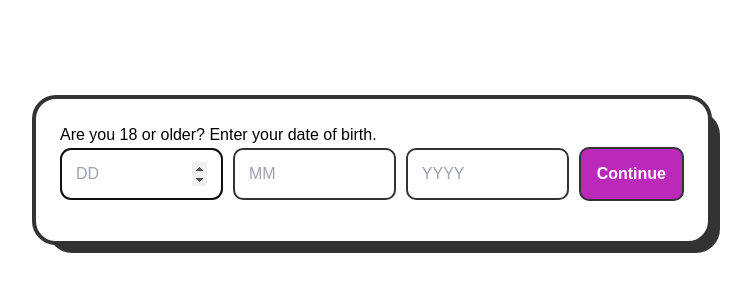
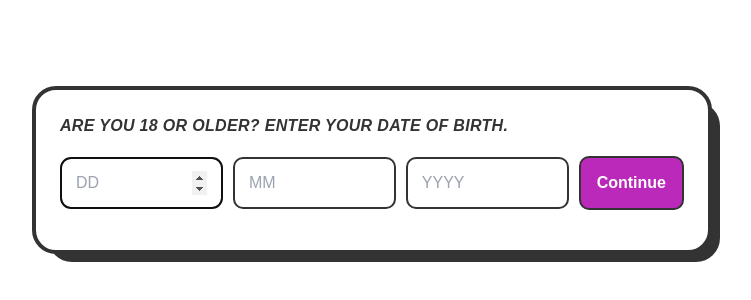
Before and after one commit to caseyclarkee/Sugar-Sale, a React (Vite) app: page /#/ in a window 1280 px wide. Shown: the part 230-530 px from the top of the page, without its empty margins (268-1019 px from the left). Built offline with nearby package versions, Linux system fonts and the light colour scheme; a web font is replaced by a local one.

Commit message:
Update agegate.css

```diff
--- a/public/agegate.css
+++ b/public/agegate.css
@@ -46,6 +46,17 @@
 }
 .error { color: #b00020; font-weight: 700; margin: 6px 0 0; }
 
+/* Heading: bold, uppercase, slightly italic, tighter tracking */
+.age-card h2,
+.age-card .title {
+  margin: 0 0 18px;
+  font-weight: 900;
+  text-transform: uppercase;
+  font-style: italic;
+  letter-spacing: .02em;
+  color: #333;
+}
+
 
 /* Hide sugar cursor while the age gate is active */
 .agegate-active #sugar-stage,
```
